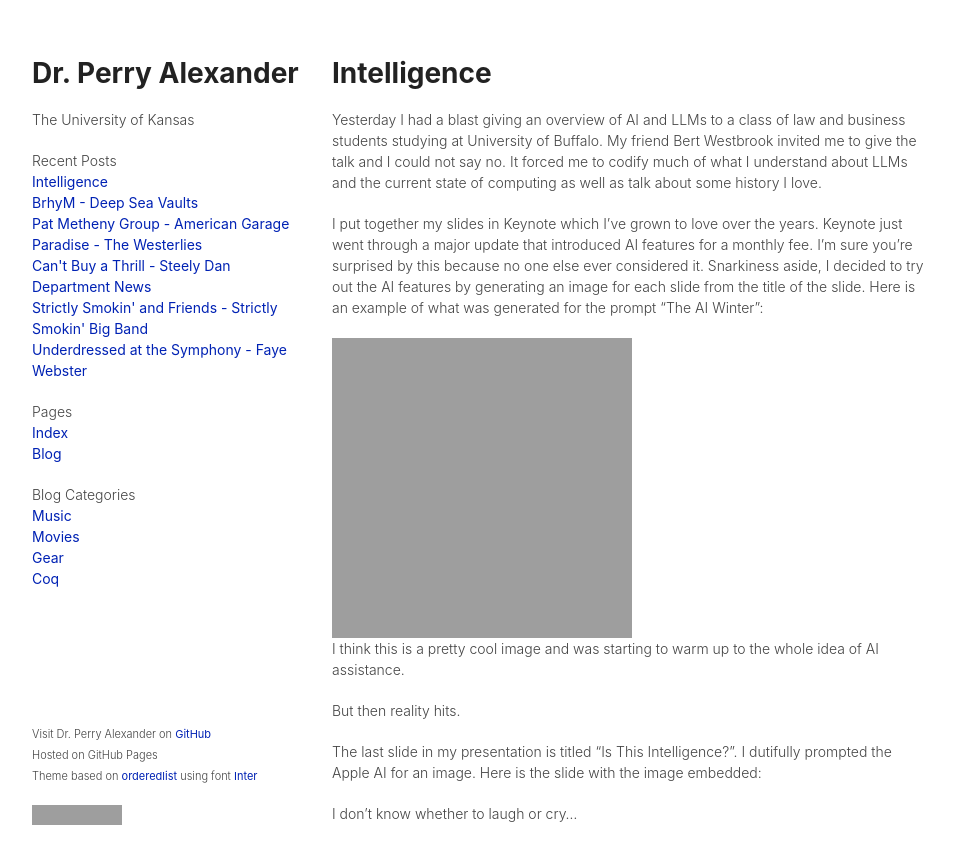
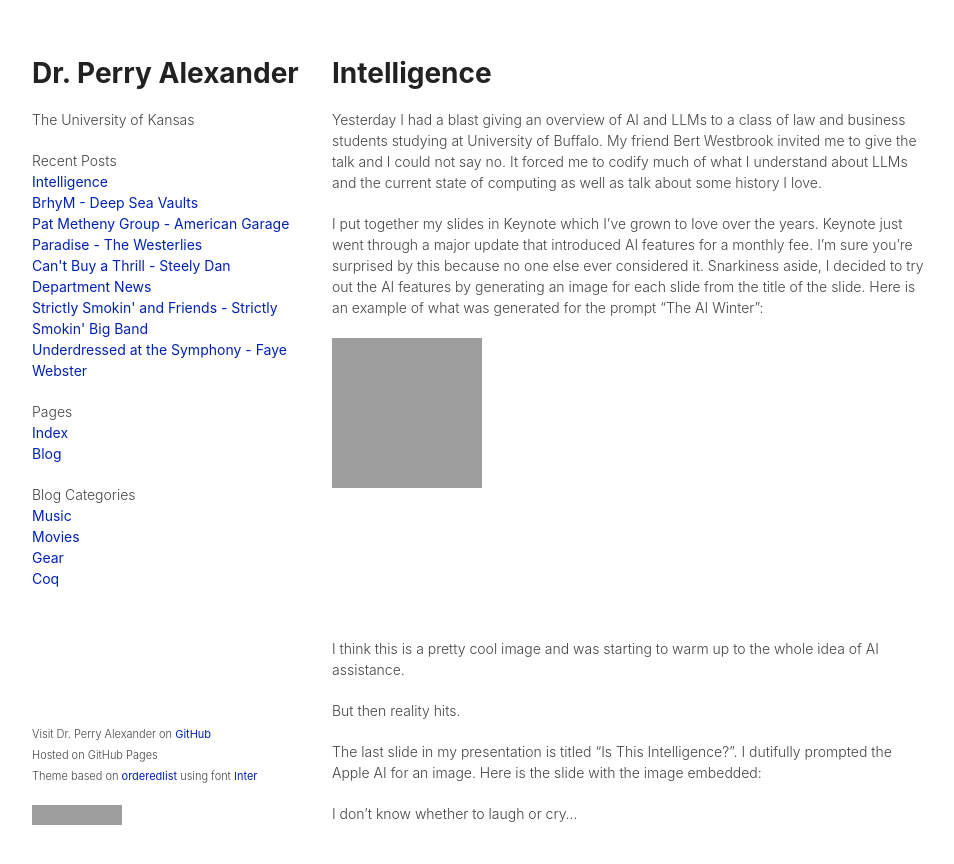
Before and after one commit to palexand/palexand.github.io, a Jekyll site: the page built from _posts/2026-02-11-Intelligence.md, in a window 1280 px wide. Shown: the top 864 px of the page, without its empty margins (158-1112 px from the left). Built offline with Jekyll 4.4.1, drawn with Linux system fonts in a browser that asks for light colours; grey boxes are pictures that could not be loaded.

Commit message:
scaling image

```diff
--- a/_posts/2026-02-11-Intelligence.md
+++ b/_posts/2026-02-11-Intelligence.md
@@ -16,7 +16,7 @@ considered it.  Snarkiness aside, I decided to try out the AI features by
 generating an image for each slide from the title of the slide.  Here is an
 example of what was generated for the prompt "The AI Winter":
 
-<div style="position: relative; padding-bottom: 50%; height: 0; overflow: hidden; max-width: 50%;"><iframe src="{{ site.baseurl }}/resources/AI Winter.png" frameborder="0" allowfullscreen style="position: absolute; top: 0; left: 0; width: 100%; height: 1px; min-height: 100%; margin: 0 auto;"></iframe></div>
+<div style="position: relative; padding-bottom: 50%; height: 0; overflow: hidden; max-width: 50%;"><iframe src="{{ site.baseurl }}/resources/AI Winter.png" frameborder="0" allowfullscreen style="position: absolute; top: 0; left: 0; width: 50%; height: 1px; min-height: 50%; margin: 0 auto;"></iframe></div>
 
 I think this is a pretty cool image and was starting to warm up to the whole
 idea of AI assistance.
```
